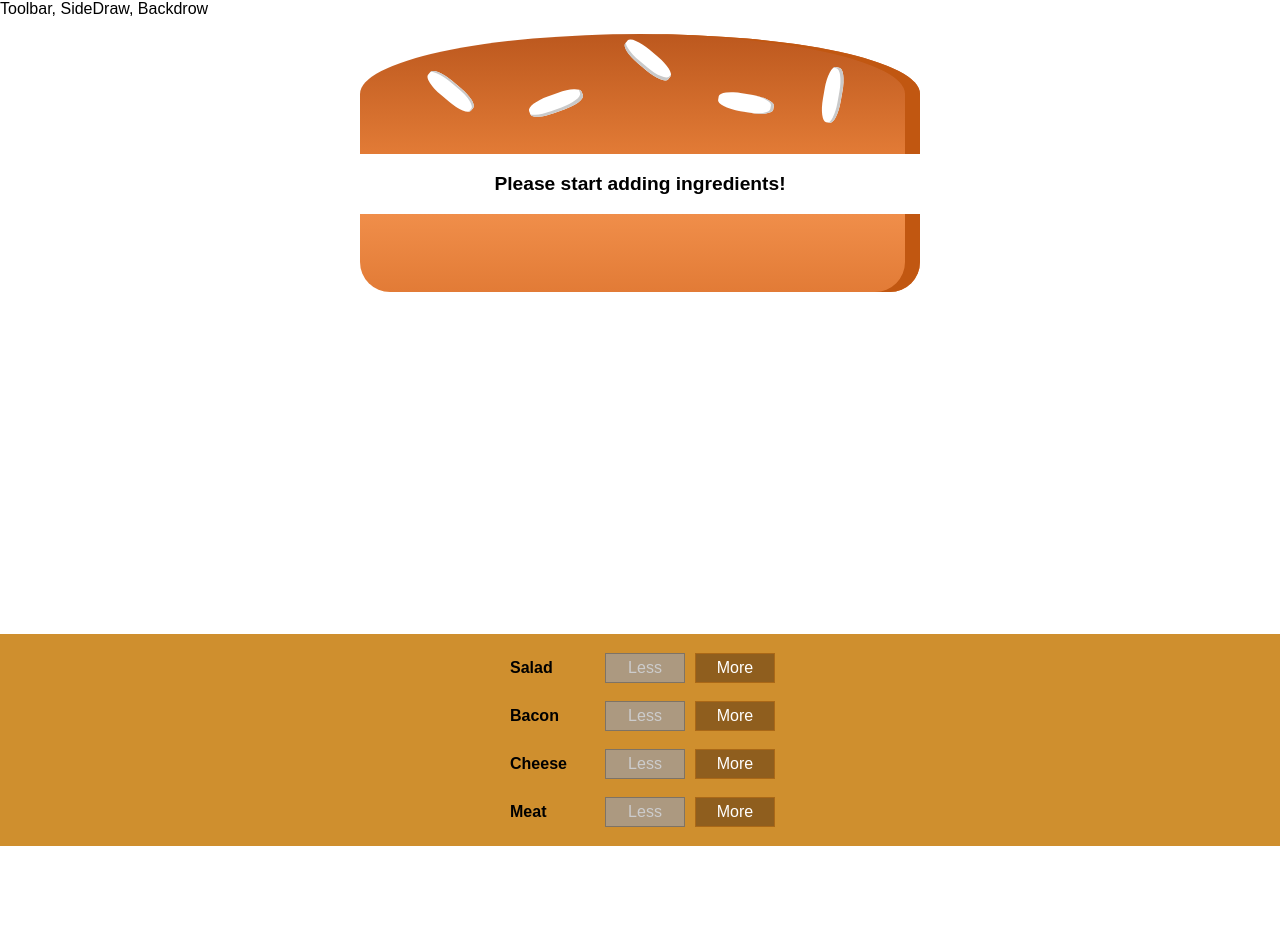
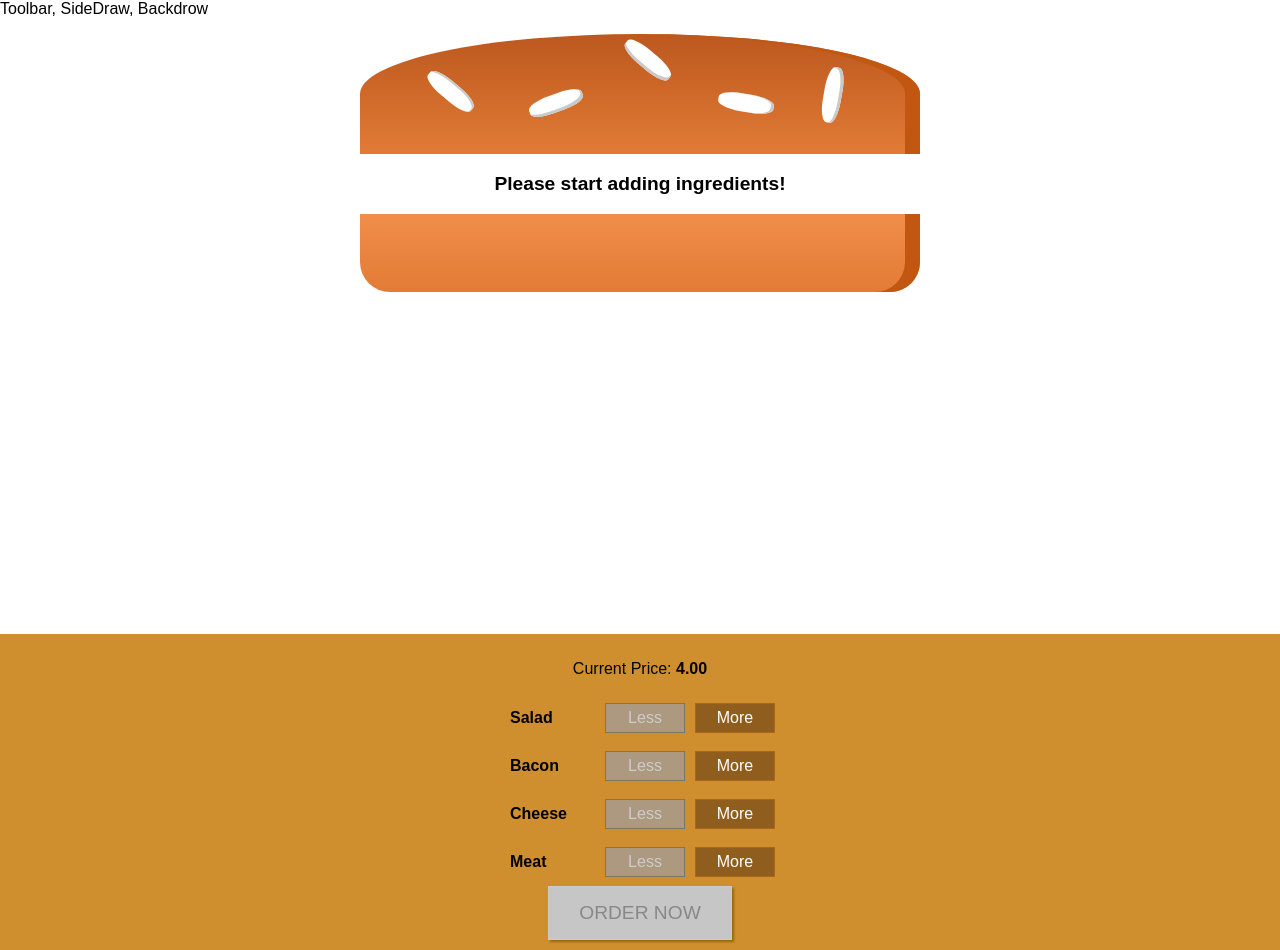
Before and after one commit to SashaPltnchnk/burger-builder, a React app: page / in a window 1280 px wide. Before the commit the page ends 846 px from the top, so only its background shows below. Built offline with nearby package versions, Linux system fonts and the light colour scheme.

Commit message:
added price;  button wich call modal with order

```diff
--- a/src/components/Burger/BuildControls/BuildControls.js
+++ b/src/components/Burger/BuildControls/BuildControls.js
@@ -12,15 +12,21 @@
 
 const buildControls = (props) => (
     <div className={classes.BuildControls}>
+        <p>Current Price: <strong>{props.price.toFixed(2)}</strong></p>
         {controls.map(ctrl => (
             <BuildControl
-            key={ctrl.label}
-            label={ctrl.label}
-            added={() => props.ingredientAdded(ctrl.type)}
-            removed={() => props.ingredientRemoved(ctrl.type)}
-            disabled={props.disabled[ctrl.type]}
+                key={ctrl.label}
+                label={ctrl.label}
+                added={() => props.ingredientAdded(ctrl.type)}
+                removed={() => props.ingredientRemoved(ctrl.type)}
+                disabled={props.disabled[ctrl.type]}
             />
         ))}
+        <button
+            className={classes.OrderButton}
+            disabled={!props.purchasable}
+            onClick={props.ordered}
+            >ORDER NOW</button>
     </div>
 );
 
--- a/src/components/Burger/BuildControls/BuildControls.module.css
+++ b/src/components/Burger/BuildControls/BuildControls.module.css
@@ -8,3 +8,44 @@
     margin: auto;
     padding: 10px 0;
 }
+
+.OrderButton {
+    background-color: #DAD735;
+    outline: none;
+    cursor: pointer;
+    border: 1px solid #966909;
+    color: #966909;
+    font-family: inherit;
+    font-size: 1.2em;
+    padding: 15px 30px;
+    box-shadow: 2px 2px 2px #966909;
+}
+
+.OrderButton:hover, .OrderButton:active {
+    background-color: #A0DB41;
+    border: 1px solid #966909;
+    color: #966909;
+}
+
+.OrderButton:disabled {
+    background-color: #C7C6C6;
+    cursor: not-allowed;
+    border: 1px solid #ccc;
+    color: #888888;
+}
+
+.OrderButton:not(:disabled) {
+    animation: enable 0.3s linear;
+}
+
+@keyframes enable {
+    0% {
+        transform: scale(1);
+    }
+    60% {
+        transform: scale(1.1);
+    }
+    100% {
+        transform: scale(1);
+    }
+}
--- /dev/null
+++ b/src/components/Burger/OrderSummary/OrderSummary.js
@@ -0,0 +1,26 @@
+import React from 'react';
+
+import Aux from '../../../hoc/Aux';
+
+const orderSummary = (props) => {
+    const ingredientSummary = Object.keys(props.ingredients)
+        .map(igKey => {
+            return (
+                <li key={igKey}>
+                    <span style={{textTransform: 'capitalize'}}>{igKey}</span>: {props.ingredients[igKey]}
+            </li> );
+        });
+
+    return (
+        <Aux>
+            <h3>Your Order</h3>
+            <p>A dilicious burger with the following ingredients:</p>
+            <ul>
+                {ingredientSummary}
+            </ul>
+            <p>Continue to Checkout?</p>
+        </Aux>
+    )
+};
+
+export default orderSummary;
--- /dev/null
+++ b/src/components/UI/Modal/Modal.js
@@ -0,0 +1,16 @@
+import React from 'react';
+
+import classes from './Modal.module.css'
+
+const modal = (props) => (
+    <div
+        className={classes.Modal}
+        style={{
+            transform: props.show ? 'translateY(0)' : 'translateY(-100vh)',
+            opacity: props.show ? '1' : '0'
+        }}>
+        {props.children}
+    </div>
+);
+
+export default modal;
--- /dev/null
+++ b/src/components/UI/Modal/Modal.module.css
@@ -0,0 +1,20 @@
+.Modal {
+    position: fixed;
+    z-index: 500;
+    background-color: white;
+    width: 70%;
+    border: 1px solid #ccc;
+    box-shadow: 1px 1px 1px black;
+    padding: 16px;
+    left: 15%;
+    top: 30%;
+    box-sizing: border-box;
+    transition: all 0.3s ease-out;
+}
+
+@media (min-width: 600px) {
+    .Modal {
+        width: 500px;
+        left: calc(50% - 250px);
+    }
+}
--- a/src/containers/BurgerBuilder/BurgerBuilder.js
+++ b/src/containers/BurgerBuilder/BurgerBuilder.js
@@ -3,6 +3,8 @@
 import Aux from '../../hoc/Aux';
 import Burger from '../../components/Burger/Burger';
 import BuildControls from '../../components/Burger/BuildControls/BuildControls';
+import Modal from '../../components/UI/Modal/Modal';
+import OrderSummary from '../../components/Burger/OrderSummary/OrderSummary';
 
 
 const INGREDIENT_PRICES = {
@@ -20,7 +22,20 @@
             cheese: 0,
             meat: 0
         },
-        totalPrice: 4
+        totalPrice: 4,
+        purchasable: false,
+        purchasing:false
+    }
+
+    updatePurchaseState (ingredients) {
+        const sum = Object.keys(ingredients)
+            .map( igKey => {
+                return ingredients[igKey];
+            })
+            .reduce( (sum, el) => {
+                return sum + el;
+            }, 0);
+        this.setState( {purchasable: sum > 0} );
     }
 
     addIngredientHandler = (type) => {
@@ -33,7 +48,8 @@
         const priceAddition = INGREDIENT_PRICES[type];
         const oldPrice = this.state.totalPrice;
         const newPrice = oldPrice + priceAddition;
-        this.setState({totalPrice: newPrice, ingredients: updatedIngredients});
+        this.setState( {totalPrice: newPrice, ingredients: updatedIngredients} );
+        this.updatePurchaseState(updatedIngredients);
     }
 
     removeIngredientHandler = (type) => {
@@ -49,7 +65,12 @@
         const priceDeduction = INGREDIENT_PRICES[type];
         const oldPrice = this.state.totalPrice;
         const newPrice = oldPrice - priceDeduction;
-        this.setState({totalPrice: newPrice, ingredients: updatedIngredients});
+        this.setState( {totalPrice: newPrice, ingredients: updatedIngredients} );
+        this.updatePurchaseState(updatedIngredients);
+    }
+
+    purchaseHandler = () => {
+        this.setState({ purchasing: true });
     }
 
     render () {
@@ -61,11 +82,17 @@
         }
         return (
             <Aux>
+                <Modal show={this.state.purchasing}>
+                    <OrderSummary ingredients={this.state.ingredients}/>
+                </Modal>
                 <Burger ingredients={this.state.ingredients} />
                 <BuildControls
                     ingredientAdded={this.addIngredientHandler}
                     ingredientRemoved={this.removeIngredientHandler}
                     disabled={disabledInfo}
+                    purchasable={this.state.purchasable}
+                    ordered={this.purchaseHandler}
+                    price={this.state.totalPrice}
                 />
             </Aux>
         );
```
Also changed, not shown: src/components/UI/Backdrop/Backdrop.js (added).
